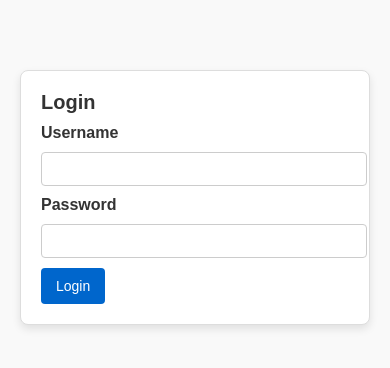
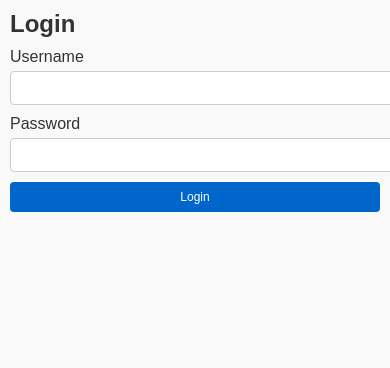
Before and after one commit to enesskarabulut/Login, a React (Create React App) app: page / in a window 390 px wide. Shown: the top 368 px of the page. Built offline with nearby package versions, Linux system fonts and the light colour scheme.

Commit message:
mobil css fix

```diff
--- a/src/styles/Auth.css
+++ b/src/styles/Auth.css
@@ -15,17 +15,6 @@ h1 {
     font-size: 24px;
     color: #0066cc;
     text-align: center;
-}
-
-h2 {
-    font-size: 20px;
-    color: #333;
-}
-
-label {
-    font-weight: bold;
-    display: inline-block;
-    margin-bottom: 5px;
 }
 
 button {
@@ -58,30 +47,10 @@ textarea {
 }
 
 /* Container Stilleri */
-.auth-container {
-    max-width: 400px;
-    margin: 50px auto;
-    background: #fff;
-    border: 1px solid #ddd;
-    border-radius: 8px;
+.app-container {
+    max-width: 1200px;
+    margin: 0 auto;
     padding: 20px;
-    box-shadow: 0 4px 8px rgba(0, 0, 0, 0.1);
-}
-
-.form-container {
-    margin-bottom: 20px;
-}
-
-.form-container input, .form-container button {
-    margin-top: 10px;
-}
-
-.header-title {
-    text-align: center;
-    margin-bottom: 20px;
-    font-size: 26px;
-    color: #0066cc;
-    font-weight: 700;
 }
 
 .card {
@@ -98,112 +67,32 @@ textarea {
     background: #fff;
     border: 1px solid #ddd;
     border-radius: 6px;
-    box-shadow: 0 2px 5px rgba(0, 0, 0, 0.1);
     padding: 15px;
+    overflow-x: auto; /* Yatay taşmaları engelle */
 }
 
 table {
     width: 100%;
     border-collapse: collapse;
-    margin-top: 10px;
+}
+
+table th, table td {
+    padding: 10px;
+    border: 1px solid #ddd;
+    text-align: left;
+    word-wrap: break-word; /* Uzun metinlerin taşmasını önler */
 }
 
 table th {
     background-color: #f0f0f0;
     color: #333;
-    font-weight: bold;
-    text-align: left;
-    padding: 10px;
-    border-bottom: 2px solid #ccc;
-}
-
-table td {
-    padding: 10px;
-    border: 1px solid #ddd;
 }
 
 table tr:nth-child(even) {
     background-color: #f9f9f9;
 }
 
-.filter-container {
-    display: flex;
-    justify-content: space-between;
-    align-items: center;
-    gap: 10px;
-    margin-bottom: 20px;
-}
-
-.filter-container select {
-    flex: 1;
-    padding: 8px;
-    border: 1px solid #ccc;
-    border-radius: 4px;
-    font-size: 14px;
-}
-
-/* Özel Login Butonu Stili */
-.login-button {
-    display: block;
-    width: 100%;
-    max-width: 200px;
-    margin: 10px auto;
-    padding: 10px 15px;
-    font-size: 16px;
-    text-align: center;
-    background-color: #0066cc;
-    color: white;
-    border: none;
-    border-radius: 4px;
-    cursor: pointer;
-    transition: background 0.3s ease;
-}
-
-.login-button:hover {
-    background-color: #005bb5;
-}
-
-.app-container {
-    max-width: 1200px;
-    margin: 0 auto;
-    padding: 20px;
-    background-color: #f9f9f9;
-}
-
-.table-container, .card, .detail-container {
-    background: #fff;
-    border: 1px solid #ddd;
-    border-radius: 8px;
-    box-shadow: 0 2px 5px rgba(0, 0, 0, 0.1);
-    padding: 15px;
-    margin-top: 20px;
-}
-
-.filter-container {
-    display: flex;
-    gap: 10px;
-    margin-bottom: 20px;
-    align-items: center;
-}
-
-.filter-container label {
-    font-weight: bold;
-}
-
-button {
-    background-color: #0066cc;
-    color: white;
-    padding: 10px 15px;
-    border: none;
-    border-radius: 4px;
-    cursor: pointer;
-    transition: background-color 0.3s ease;
-}
-
-button:hover {
-    background-color: #005bb5;
-}
-
+/* Logout Button */
 .logout-button {
     position: absolute;
     top: 10px;
@@ -211,17 +100,14 @@ button:hover {
     padding: 8px 15px;
     background-color: #e74c3c;
     color: white;
-    border: none;
     border-radius: 4px;
-    cursor: pointer;
-    font-size: 14px;
-    transition: background 0.3s ease;
 }
 
 .logout-button:hover {
     background-color: #c0392b;
 }
 
+/* Anasayfa Menü */
 .Anasayfa-container {
     text-align: center;
     margin: 20px;
@@ -231,13 +117,12 @@ button:hover {
     display: flex;
     justify-content: center;
     gap: 20px;
-    margin-bottom: 20px;
+    flex-wrap: wrap; /* Mobil uyumlu hale getir */
 }
 
 .Anasayfa-menu button {
     padding: 10px 20px;
     font-size: 16px;
-    cursor: pointer;
 }
 
 .Anasayfa-content {
@@ -245,3 +130,59 @@ button:hover {
     padding: 20px;
     border-radius: 8px;
 }
+
+/* Filter Container */
+.filter-container {
+    display: flex;
+    gap: 10px;
+    margin-bottom: 20px;
+    flex-wrap: wrap; /* Mobilde esneklik sağlar */
+}
+
+.filter-container label {
+    font-weight: bold;
+}
+
+/* Media Queries for Responsive Design */
+@media screen and (max-width: 768px) {
+    .app-container {
+        padding: 10px;
+    }
+
+    h1 {
+        font-size: 20px;
+    }
+
+    button {
+        width: 100%; /* Butonlar tam genişlik olur */
+        margin-bottom: 10px;
+    }
+
+    .filter-container {
+        flex-direction: column; /* Filtreler dikey sıralanır */
+    }
+
+    table th, table td {
+        font-size: 12px;
+        padding: 8px;
+    }
+}
+
+@media screen and (max-width: 480px) {
+    h1 {
+        font-size: 18px;
+    }
+
+    .card, .table-container, .filter-container {
+        padding: 10px;
+    }
+
+    .Anasayfa-menu {
+        flex-direction: column;
+    }
+
+    button {
+        font-size: 12px;
+        padding: 8px 10px;
+    }
+}
```
Lines whose indentation alone changed are shown as unchanged.
